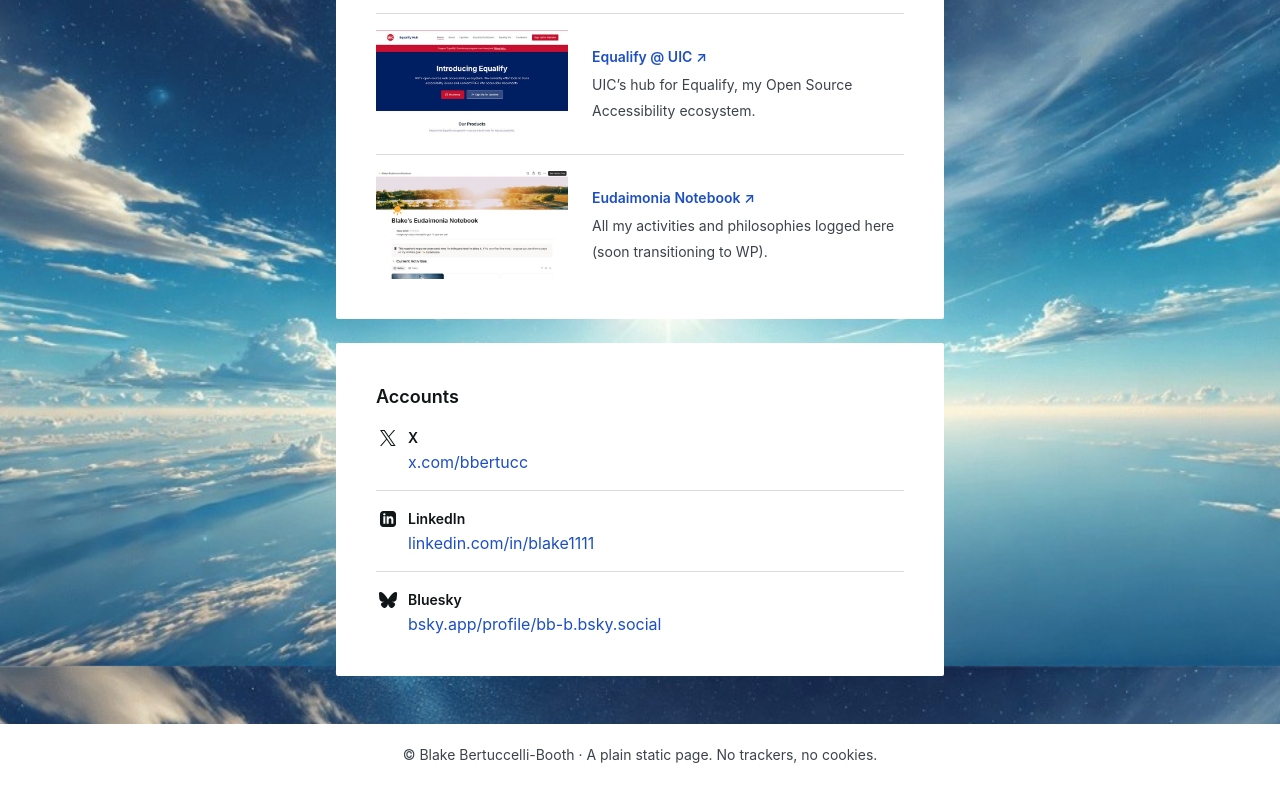
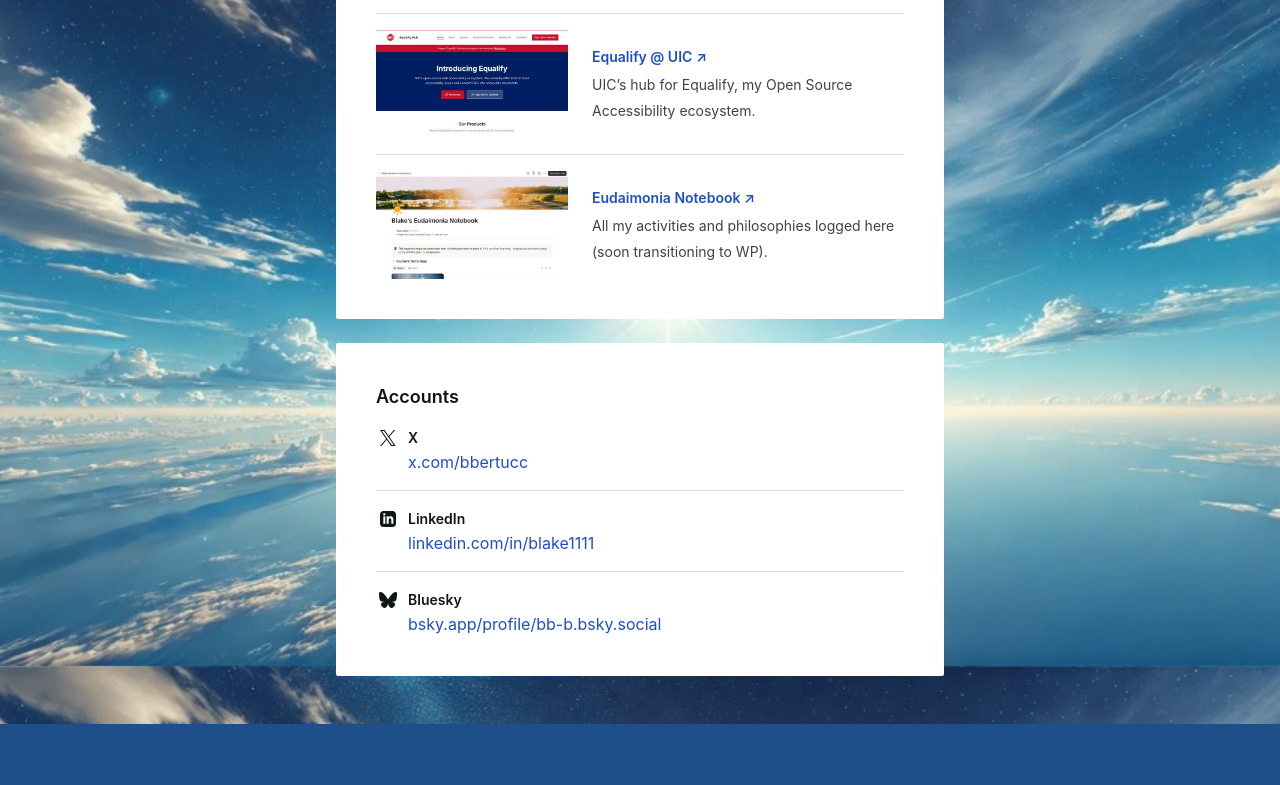
Before and after one commit to bbertucc/b3b.bio, a plain HTML site: page index.html in a window 1280 px wide. Shown: the part 934-1719 px from the top of the page. After the commit the page ends 1658 px from the top, so only its background shows below. Drawn offline with Linux system fonts and the light colour scheme.

Commit message:
Remove footer
Co-Authored-By: Claude Opus 5.5 <noreply@anthropic.com>
Claude-Session: https://claude.ai/code/session_01ReZKd3hTou39C6nnSfKhm1

```diff
--- a/index.html
+++ b/index.html
@@ -164,9 +164,6 @@
     </section>
   </main>
 
-  <footer class="footer">
-    <p>© Blake Bertuccelli-Booth · A plain static page. No trackers, no cookies.</p>
-  </footer>
 
   <!-- Share -->
   <dialog class="drawer" id="share" aria-labelledby="share-title">
--- a/style.css
+++ b/style.css
@@ -55,6 +55,7 @@ a:hover { color: var(--link-hover); text-decoration: underline; }
   display: flex;
   flex-direction: column;
   gap: 24px;
+  padding-bottom: 48px;
 }
 
 .card {
@@ -179,17 +180,6 @@ h1 {
 .account__label { display: block; font-weight: 600; font-size: 14px; line-height: 24px; }
 .account a { word-break: break-word; }
 
-/* Footer */
-.footer {
-  margin-top: 48px;
-  padding: 20px 16px;
-  background: #fff;
-  text-align: center;
-  font-size: 14px;
-  color: var(--muted);
-}
-.footer p { margin: 0; }
-
 /* Drawers (native <dialog>) */
 .drawer {
   margin: 0 0 0 auto;
@@ -246,7 +236,7 @@ h1 {
 
 /* Small screens */
 @media (max-width: 600px) {
-  .profile { margin-top: 16px; gap: 16px; }
+  .profile { margin-top: 16px; gap: 16px; padding-bottom: 16px; }
   .card { padding: 24px; }
   .card__header-image { margin: 0 -24px; height: 112px; }
   .avatar { width: 120px; height: 120px; margin-top: -80px; }
```
